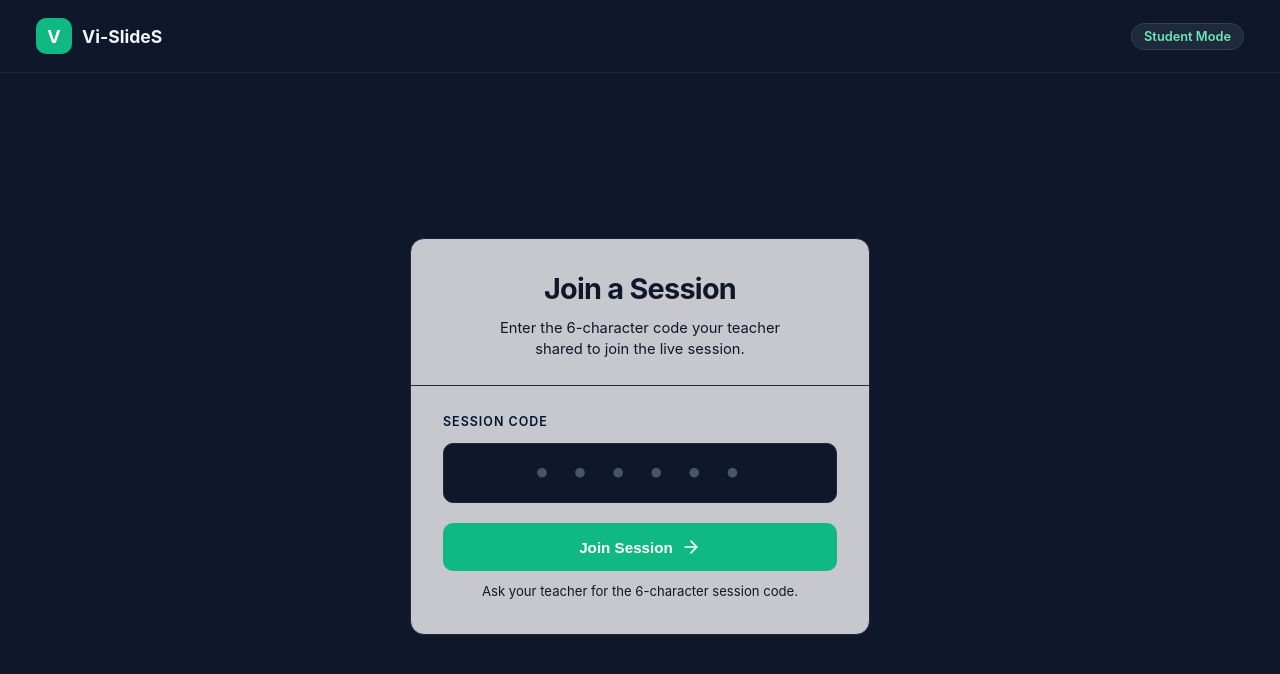
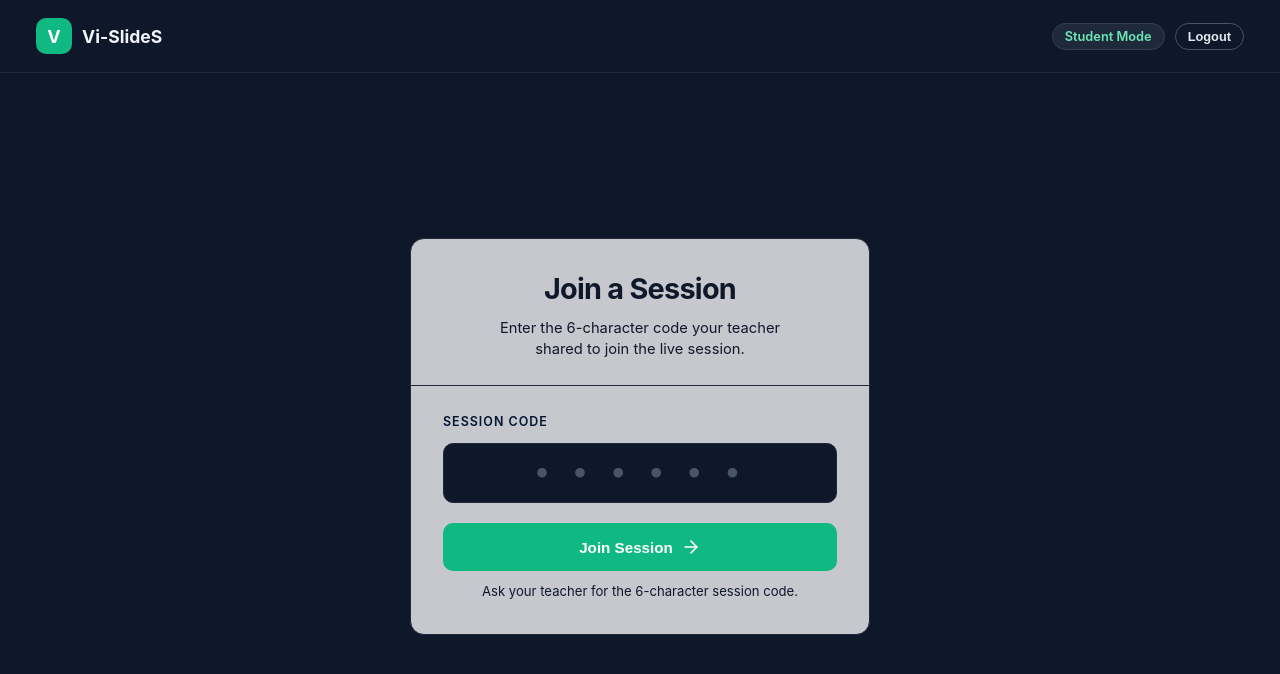
Before and after one commit to snigdha257/Vi-SlideS-basic, a React (Vite) app in the folder Frontend/: page /student in a window 1280 px wide. Shown: the top 674 px of the page. Built offline with nearby package versions, Linux system fonts and the light colour scheme.

Commit message:
logout feature added

```diff
--- a/Frontend/package.json
+++ b/Frontend/package.json
@@ -12,6 +12,8 @@
   "dependencies": {
     "@react-oauth/google": "^0.13.4",
     "axios": "^1.13.6",
+    "jspdf": "^4.2.1",
+    "jspdf-autotable": "^5.0.7",
     "lucide-react": "^0.577.0",
     "react": "^19.2.4",
     "react-dom": "^19.2.4",
--- a/Frontend/src/components/student.tsx
+++ b/Frontend/src/components/student.tsx
@@ -16,6 +16,13 @@ export default function Student() {
   const [sessionCode, setSessionCode] = useState("");
   const [isJoining, setIsJoining] = useState(false);
   const navigate = useNavigate();
+
+  const handleLogout = () => {
+    localStorage.removeItem("token");
+    localStorage.removeItem("user");
+    localStorage.removeItem("role");
+    navigate("/login");
+  };
 
   //Helper: get session from localStorage
   const getSessionFromLocal = (code: string): SessionItem | undefined => {
@@ -111,7 +118,12 @@ export default function Student() {
           <div className="brand-icon">V</div>
           <span>Vi-SlideS</span>
         </div>
-        <div className="s-nav-badge">Student Mode</div>
+        <div className="s-nav-actions">
+          <div className="s-nav-badge">Student Mode</div>
+          <button className="s-logout-btn" onClick={handleLogout}>
+            Logout
+          </button>
+        </div>
       </nav>
 
       <main className="s-main">
--- a/Frontend/src/components/teacher.tsx
+++ b/Frontend/src/components/teacher.tsx
@@ -25,6 +25,13 @@ export default function Teacher() {
   const [sessionName, setSessionName] = useState("");
   const [isCreating, setIsCreating] = useState(false);
   const navigate = useNavigate();
+
+  const handleLogout = () => {
+    localStorage.removeItem("token");
+    localStorage.removeItem("user");
+    localStorage.removeItem("role");
+    navigate("/login");
+  };
 
   const handleCreateSession = async () => {
     const trimmedName = sessionName.trim();
@@ -86,7 +93,12 @@ export default function Teacher() {
           <div className="brand-icon">V</div>
           <span>Vi-SlideS</span>
         </div>
-        <div className="t-nav-badge">Teacher Mode</div>
+        <div className="t-nav-actions">
+          <div className="t-nav-badge">Teacher Mode</div>
+          <button className="t-logout-btn" onClick={handleLogout}>
+            Logout
+          </button>
+        </div>
       </nav>
 
       {/* HERO */}
--- a/Frontend/src/styles/student.css
+++ b/Frontend/src/styles/student.css
@@ -67,6 +67,29 @@ border-radius: 16px;
 
 font-size: 0.8rem;
 font-weight: 600;
+}
+
+.s-nav-actions {
+display: flex;
+align-items: center;
+gap: 10px;
+}
+
+.s-logout-btn {
+background: transparent;
+border: 1px solid #475569;
+color: #e2e8f0;
+padding: 5px 12px;
+border-radius: 16px;
+font-size: 0.8rem;
+font-weight: 600;
+cursor: pointer;
+transition: border-color 0.2s, background 0.2s;
+}
+
+.s-logout-btn:hover {
+border-color: #86efac;
+background: #1e293b;
 }
 
 /* MAIN */
--- a/Frontend/src/styles/teacher.css
+++ b/Frontend/src/styles/teacher.css
@@ -67,6 +67,29 @@ border-radius: 16px;
 
 font-size: 0.8rem;
 font-weight: 600;
+}
+
+.t-nav-actions {
+display: flex;
+align-items: center;
+gap: 10px;
+}
+
+.t-logout-btn {
+background: transparent;
+border: 1px solid #475569;
+color: #e2e8f0;
+padding: 5px 12px;
+border-radius: 16px;
+font-size: 0.8rem;
+font-weight: 600;
+cursor: pointer;
+transition: border-color 0.2s, background 0.2s;
+}
+
+.t-logout-btn:hover {
+border-color: #94a3b8;
+background: #1e293b;
 }
 
 /* HERO */
```
Also changed, not shown: 1 other file (tests, documents, lock files or other folders).
